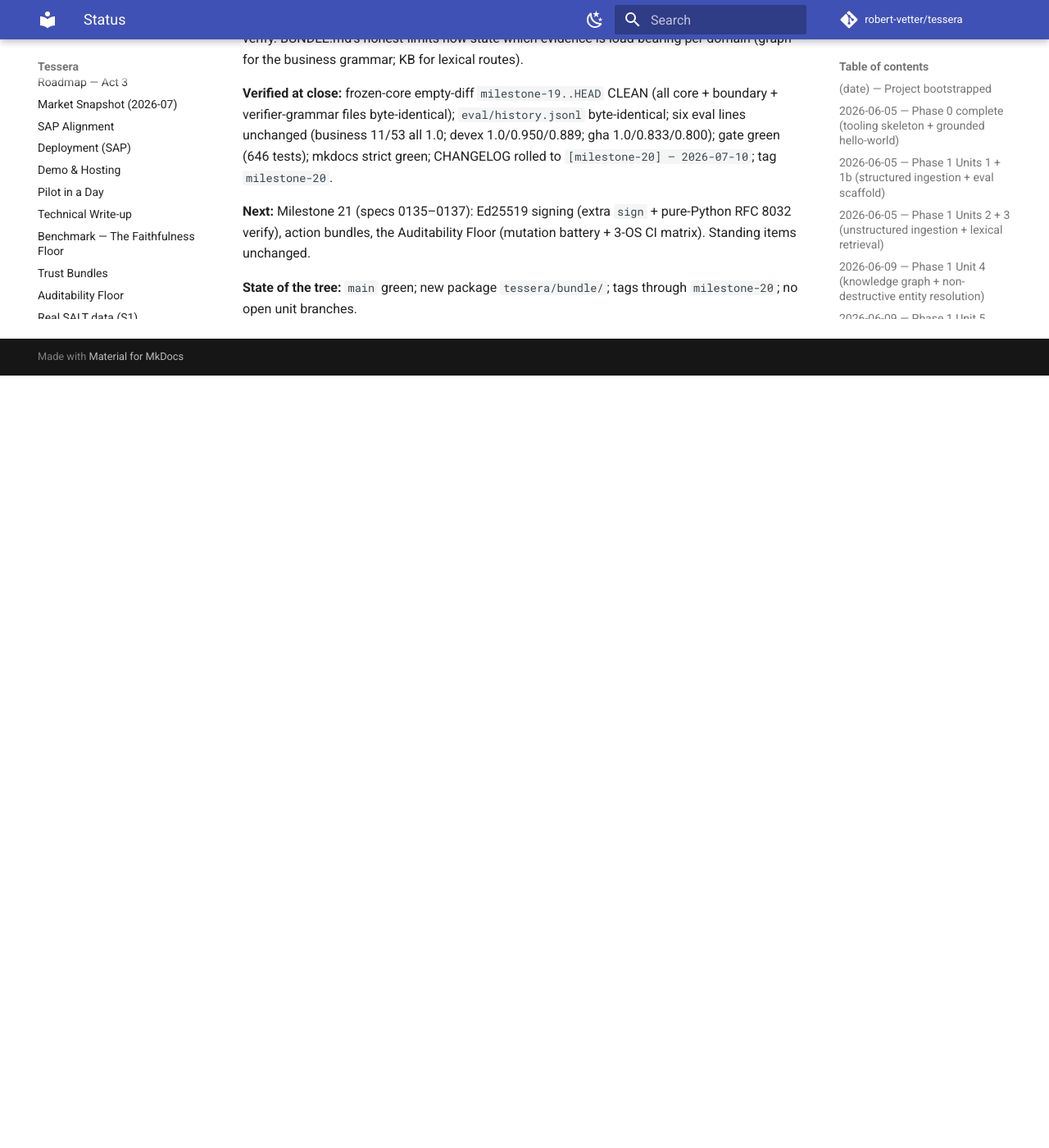
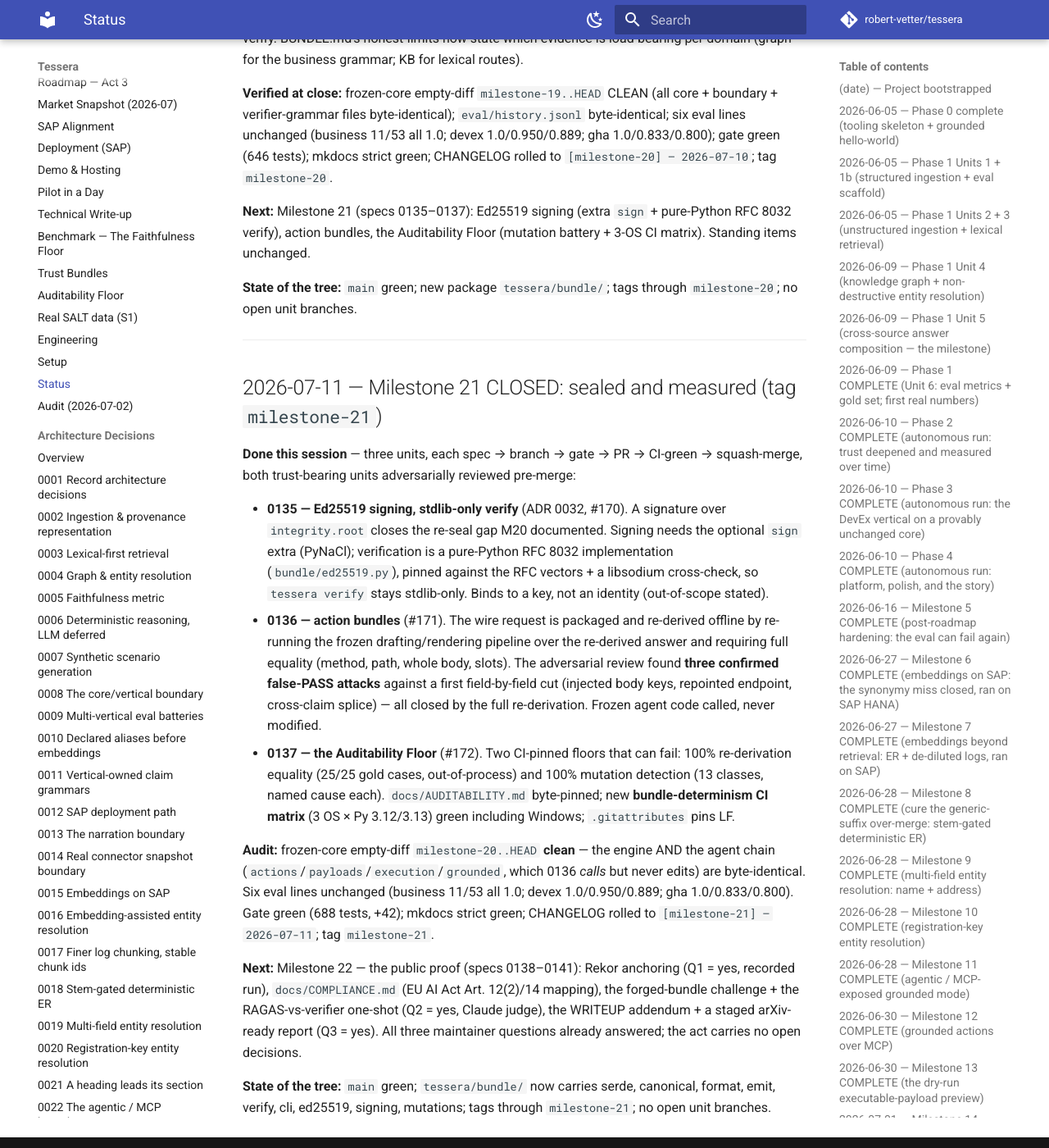
Before and after one commit to robert-vetter/tessera, an MkDocs documentation site: the page built from docs/STATUS.md, in a window 1280 px wide and 1400 px high, scrolled down 53086 px. Shown: the whole window at 82% size. Built offline with MkDocs 1.6.1 and Material for MkDocs 9.7.7, drawn with Linux system fonts in a browser that asks for light colours; comment, search, counter and statistics services are not loaded; before the commit the page ends 53544 px from its top, so only the background shows below that; some of the changed text lies outside the part shown.

Commit message:
docs: close Milestone 21 — sealed and measured, frozen-core audit clean (#173)
Ed25519 signing (stdlib-only verify), action bundles, and the
Auditability Floor shipped across #170/#171/#172. Frozen-core empty-diff
milestone-20..HEAD is clean (engine + agent chain byte-identical); six
eval lines unchanged; 688 tests. CHANGELOG rolled to [milestone-21];
STATUS wrapped with the M22 kickoff.

Co-authored-by: Claude Fable 5 <noreply@anthropic.com>

```diff
--- a/docs/STATUS.md
+++ b/docs/STATUS.md
@@ -2658,3 +2658,48 @@ gate green (646 tests); mkdocs strict green; CHANGELOG rolled to
 
 **State of the tree:** `main` green; new package `tessera/bundle/`; tags
 through `milestone-20`; no open unit branches.
+
+---
+
+## 2026-07-11 — Milestone 21 CLOSED: sealed and measured (tag `milestone-21`)
+
+**Done this session** — three units, each spec → branch → gate → PR →
+CI-green → squash-merge, both trust-bearing units adversarially reviewed
+pre-merge:
+
+- **0135 — Ed25519 signing, stdlib-only verify** (ADR 0032, #170). A
+  signature over `integrity.root` closes the re-seal gap M20 documented.
+  Signing needs the optional `sign` extra (PyNaCl); verification is a
+  pure-Python RFC 8032 implementation (`bundle/ed25519.py`), pinned
+  against the RFC vectors + a libsodium cross-check, so `tessera verify`
+  stays stdlib-only. Binds to a key, not an identity (out-of-scope stated).
+- **0136 — action bundles** (#171). The wire request is packaged and
+  re-derived offline by re-running the frozen drafting/rendering pipeline
+  over the re-derived answer and requiring full equality (method, path,
+  whole body, slots). The adversarial review found **three confirmed
+  false-PASS attacks** against a first field-by-field cut (injected body
+  keys, repointed endpoint, cross-claim splice) — all closed by the full
+  re-derivation. Frozen agent code called, never modified.
+- **0137 — the Auditability Floor** (#172). Two CI-pinned floors that can
+  fail: 100% re-derivation equality (25/25 gold cases, out-of-process) and
+  100% mutation detection (13 classes, named cause each). `docs/AUDITABILITY.md`
+  byte-pinned; new **bundle-determinism CI matrix** (3 OS × Py 3.12/3.13)
+  green including Windows; `.gitattributes` pins LF.
+
+**Audit:** frozen-core empty-diff `milestone-20..HEAD` **clean** — the
+engine AND the agent chain (`actions`/`payloads`/`execution`/`grounded`,
+which 0136 *calls* but never edits) are byte-identical. Six eval lines
+unchanged (business 11/53 all 1.0; devex 1.0/0.950/0.889; gha
+1.0/0.833/0.800). Gate green (688 tests, +42); mkdocs strict green;
+CHANGELOG rolled to `[milestone-21] — 2026-07-11`; tag `milestone-21`.
+
+**Next:** Milestone 22 — the public proof (specs 0138–0141): Rekor
+anchoring (Q1 = yes, recorded run), `docs/COMPLIANCE.md` (EU AI Act
+Art. 12(2)/14 mapping), the forged-bundle challenge + the RAGAS-vs-verifier
+one-shot (Q2 = yes, Claude judge), the WRITEUP addendum + a staged
+arXiv-ready report (Q3 = yes). All three maintainer questions already
+answered; the act carries no open decisions.
+
+**State of the tree:** `main` green; `tessera/bundle/` now carries serde,
+canonical, format, emit, verify, cli, ed25519, signing, mutations; tags
+through `milestone-21`; no open unit branches.
```
Also changed, not shown: CHANGELOG.md (+36 -0 lines).
